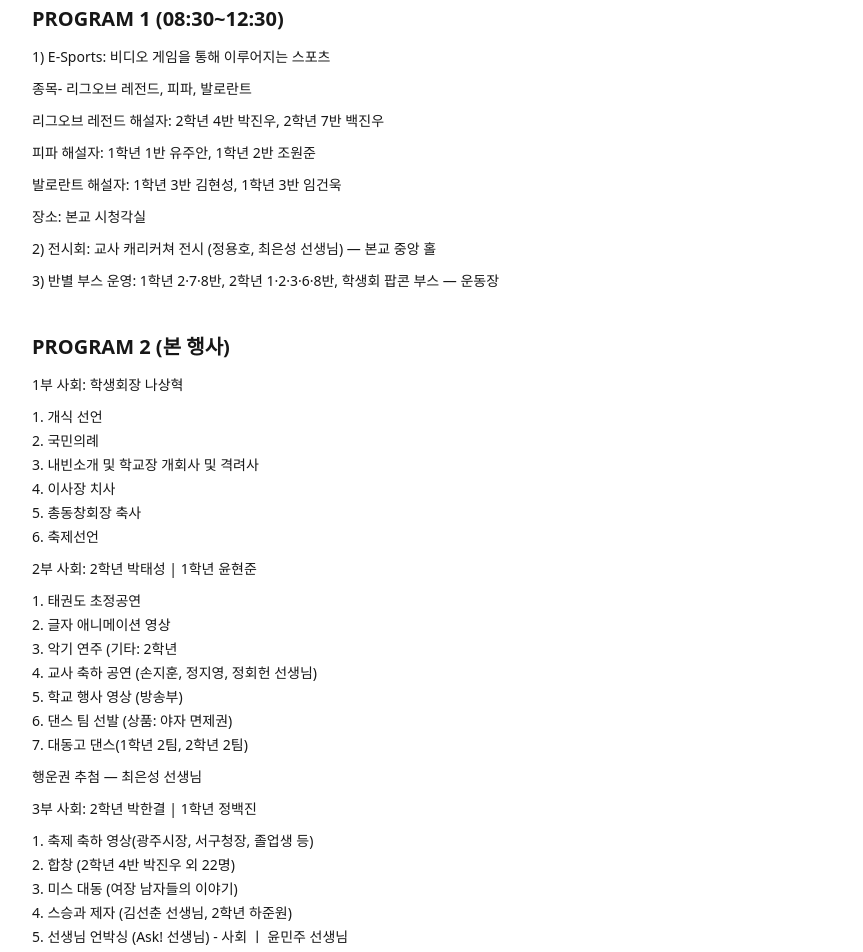
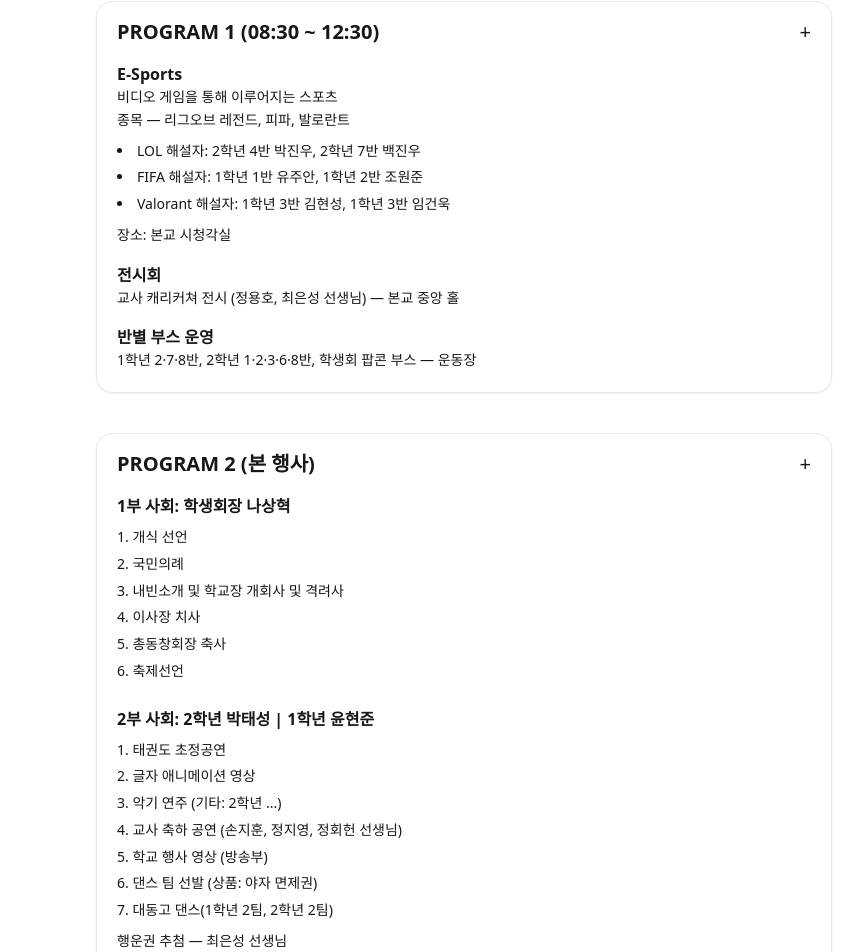
Before and after one commit to noop-03/bongseon-festival, a Next.js app in the folder festival/: page /program in a window 1280 px wide. Shown: the part 164-1116 px from the top of the page, without its empty margins (176-1039 px from the left). Built offline with nearby package versions, Linux system fonts and the light colour scheme.

Commit message:
Update page.tsx

```diff
--- a/festival/app/program/page.tsx
+++ b/festival/app/program/page.tsx
@@ -1,35 +1,75 @@
+"use client";
+import { useState } from "react";
+
 export const dynamic = "force-static";
+
+function AccordionSection({ title, children }: { title: string; children: React.ReactNode }) {
+  const [open, setOpen] = useState(false);
+
+  return (
+    <section className="border border-border rounded-2xl shadow-sm bg-card overflow-hidden transition">
+      <button
+        onClick={() => setOpen(!open)}
+        className="w-full flex justify-between items-center px-5 py-4 text-left"
+      >
+        <h2 className="text-lg sm:text-xl font-semibold text-foreground">{title}</h2>
+        <span className="text-xl">{open ? "−" : "+"}</span>
+      </button>
+
+      <div
+        className={`px-5 pb-5 text-sm leading-relaxed transition-all duration-300 ${
+          open ? "max-h-[1500px] opacity-100" : "max-h-0 opacity-0 overflow-hidden"
+        } sm:max-h-none sm:opacity-100`}
+      >
+        {children}
+      </div>
+    </section>
+  );
+}
 
 export default function ProgramPage() {
   return (
-    <div className="mx-auto max-w-4xl px-4 py-12 space-y-10">
-      <h1 className="text-2xl font-bold">프로그램</h1>
+    <div className="mx-auto max-w-3xl px-4 py-10 space-y-8 sm:space-y-10">
+      <h1 className="text-2xl sm:text-3xl font-bold text-center mb-6">대동고 축제 프로그램</h1>
 
-      <section className="space-y-3">
-        <h2 className="text-xl font-semibold">PROGRAM 1 (08:30~12:30)</h2>
-        <div className="space-y-2 text-sm leading-6">
+      {/* PROGRAM 1 */}
+      <AccordionSection title="PROGRAM 1 (08:30 ~ 12:30)">
+        <div className="space-y-4 text-muted-foreground">
+          <div>
+            <h3 className="font-semibold text-base text-foreground">E-Sports</h3>
+            <p>비디오 게임을 통해 이루어지는 스포츠</p>
+            <p>종목 — 리그오브 레전드, 피파, 발로란트</p>
+            <ul className="list-disc list-inside mt-2 space-y-1">
+              <li>LOL 해설자: 2학년 4반 박진우, 2학년 7반 백진우</li>
+              <li>FIFA 해설자: 1학년 1반 유주안, 1학년 2반 조원준</li>
+              <li>Valorant 해설자: 1학년 3반 김현성, 1학년 3반 임건욱</li>
+            </ul>
+            <p className="mt-2">장소: 본교 시청각실</p>
+          </div>
+
+          <div>
+            <h3 className="font-semibold text-base text-foreground">전시회</h3>
+            <p>교사 캐리커쳐 전시 (정용호, 최은성 선생님) — 본교 중앙 홀</p>
+          </div>
+
+          <div>
+            <h3 className="font-semibold text-base text-foreground">반별 부스 운영</h3>
             <p>
-            1) E-Sports: 비디오 게임을 통해 이루어지는 스포츠
+              1학년 2·7·8반, 2학년 1·2·3·6·8반, 학생회 팝콘 부스 — 운동장
             </p>
-          <p>
-            종목- 리그오브 레전드, 피파, 발로란트
-          </p>
-          <p>
-            리그오브 레전드 해설자: 2학년 4반 박진우, 2학년 7반 백진우
-          </p>
-          <p>피파 해설자: 1학년 1반 유주안, 1학년 2반 조원준</p>
-          <p>발로란트 해설자: 1학년 3반 김현성, 1학년 3반 임건욱</p>
-          <p>장소: 본교 시청각실</p>
-          <p>2) 전시회: 교사 캐리커쳐 전시 (정용호, 최은성 선생님) — 본교 중앙 홀</p>
-          <p>3) 반별 부스 운영: 1학년 2·7·8반, 2학년 1·2·3·6·8반, 학생회 팝콘 부스 — 운동장</p>
           </div>
-      </section>
+        </div>
+      </AccordionSection>
 
-      <section className="space-y-3">
-        <h2 className="text-xl font-semibold">PROGRAM 2 (본 행사)</h2>
-        <div className="space-y-2 text-sm leading-6">
-          <p>1부 사회: 학생회장 나상혁 </p>
-          <ol className="list-decimal list-inside">
+      {/* PROGRAM 2 */}
+      <AccordionSection title="PROGRAM 2 (본 행사)">
+        <div className="space-y-6 text-muted-foreground">
+          {/* 1부 */}
+          <div>
+            <h3 className="font-semibold text-base text-foreground">
+              1부 사회: 학생회장 나상혁
+            </h3>
+            <ol className="list-decimal list-inside mt-2 space-y-1">
               <li>개식 선언</li>
               <li>국민의례</li>
               <li>내빈소개 및 학교장 개회사 및 격려사</li>
@@ -37,31 +77,48 @@ export default function ProgramPage() {
               <li>총동창회장 축사</li>
               <li>축제선언</li>
             </ol>
-          <p>2부 사회: 2학년 박태성 | 1학년 윤현준 </p>
-          <ol className="list-decimal list-inside">
+          </div>
+
+          {/* 2부 */}
+          <div>
+            <h3 className="font-semibold text-base text-foreground">
+              2부 사회: 2학년 박태성 | 1학년 윤현준
+            </h3>
+            <ol className="list-decimal list-inside mt-2 space-y-1">
               <li>태권도 초정공연</li>
               <li>글자 애니메이션 영상</li>
-            <li>악기 연주 (기타: 2학년 </li>
+              <li>악기 연주 (기타: 2학년 ...)</li>
               <li>교사 축하 공연 (손지훈, 정지영, 정회헌 선생님)</li>
               <li>학교 행사 영상 (방송부)</li>
               <li>댄스 팀 선발 (상품: 야자 면제권)</li>
               <li>대동고 댄스(1학년 2팀, 2학년 2팀)</li>
             </ol>
-          <p className="text-foreground/70">행운권 추첨 — 최은성 선생님</p>
-          <p>3부 사회: 2학년 박한결 | 1학년 정백진</p>
-          <ol className="list-decimal list-inside">
-            <li>축제 축하 영상(광주시장, 서구청장, 졸업생 등)</li>
+            <p className="text-foreground/70 mt-2">행운권 추첨 — 최은성 선생님</p>
+          </div>
+
+          {/* 3부 */}
+          <div>
+            <h3 className="font-semibold text-base text-foreground">
+              3부 사회: 2학년 박한결 | 1학년 정백진
+            </h3>
+            <ol className="list-decimal list-inside mt-2 space-y-1">
+              <li>축제 축하 영상 (광주시장, 서구청장, 졸업생 등)</li>
               <li>합창 (2학년 4반 박진우 외 22명)</li>
               <li>미스 대동 (여장 남자들의 이야기)</li>
               <li>스승과 제자 (김선춘 선생님, 2학년 하준원)</li>
-            <li>선생님 언박싱 (Ask! 선생님) - 사회 ㅣ 윤민주 선생님 </li>
+              <li>선생님 언박싱 (Ask! 선생님) — 사회: 윤민주 선생님</li>
               <li>여고 초청 공연</li>
-            <li>대동고 밴드부 (
-              기타 : 이한석, 김영우, 전승빈 | 베이스 : 윤산희 | 건반 : 김태윤, 정현준 |
-              드럼 : 서준하 | 보컬 : 김준수, 안효근, 하준원, 전유섭 )</li>
+              <li>
+                대동고 밴드부 <br />
+                <span className="text-xs">
+                  기타: 이한석, 김영우, 전승빈 | 베이스: 윤산희 | 건반: 김태윤, 정현준 |
+                  드럼: 서준하 | 보컬: 김준수, 안효근, 하준원, 전유섭
+                </span>
+              </li>
             </ol>
           </div>
-      </section>
+        </div>
+      </AccordionSection>
     </div>
   );
 }
```
Lines whose indentation alone changed are shown as unchanged.
